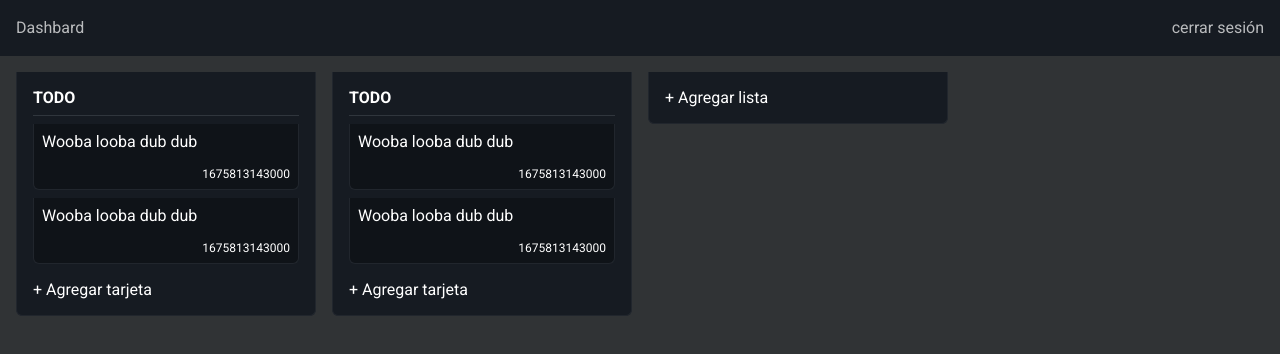
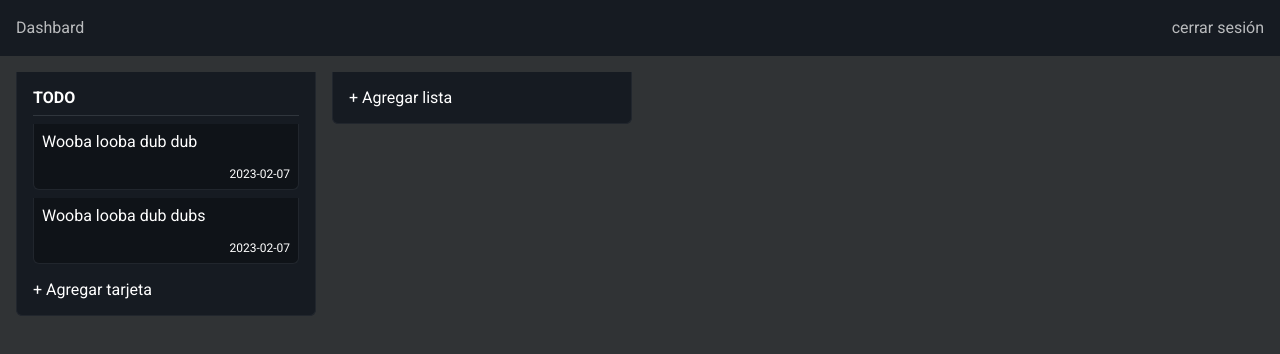
Before and after one commit to eandres8/seeri-trello, a Next.js app: page / in a window 1280 px wide. Shown: the top 354 px of the page. Built offline with nearby package versions, Linux system fonts and the light colour scheme.

Commit message:
fix: fix some styles errors

```diff
--- a/src/components/custom/CardItem/CardItem.module.scss
+++ b/src/components/custom/CardItem/CardItem.module.scss
@@ -1,4 +1,4 @@
-.card-item {
+.card-item--content {
   background-color: rgba(0, 0, 0, 0.3);
   padding: 4px;
 }
@@ -8,7 +8,7 @@
   margin-bottom: 8px;
 }
 
-.created-at {
+.date-section {
   display: flex;
   font-size: 12px;
   justify-content: flex-end;
--- a/src/components/custom/CardItem/CardItem.tsx
+++ b/src/components/custom/CardItem/CardItem.tsx
@@ -7,13 +7,18 @@ interface Props {
 }
 
 export const CardItem: React.FC<Props> = ({ description, createdAt }) => {
+  const dateText = (createdDate: number) => {
+    const auxDate = new Date(createdDate);
+    return auxDate.toISOString().split('T')[0];
+  };
+
   return (
-    <Card className={styles['card-item']}>
+    <Card className={styles['card-item--content']}>
       <div className={styles['card-description']}>
         {description}
       </div>
-      <div className={styles['created-at']}>
-        {createdAt}
+      <div className={styles['date-section']}>
+        {dateText(createdAt)}
       </div>
     </Card>
   );
--- a/src/components/custom/ListItems/ListItems.module.scss
+++ b/src/components/custom/ListItems/ListItems.module.scss
@@ -3,6 +3,7 @@
 .list-items {
   width: 300px;
   padding: 16px 8px;
+  height: fit-content;
 }
 
 .header {
--- a/src/components/custom/ListItems/ListItems.tsx
+++ b/src/components/custom/ListItems/ListItems.tsx
@@ -14,13 +14,13 @@ export const ListItems: React.FC<Props> = ({ title }) => {
       </header>
       <section className={styles.content}>
         <CardItem description='Wooba looba dub dub' createdAt={Date.now()} />
-        <CardItem description='Wooba looba dub dub' createdAt={Date.now()} />
+        <CardItem description='Wooba looba dub dubs' createdAt={Date.now()} />
       </section>
       <footer>
         <NewItem
           placeholder="Escriba su tarjeta"
           text="+ Agregar tarjeta"
-          buttonConfirmHandle={() => {}}
+          handleConfirm={() => {}}
         />
       </footer>
     </Card>
--- a/src/components/custom/NewItem/NewItem.tsx
+++ b/src/components/custom/NewItem/NewItem.tsx
@@ -6,12 +6,10 @@ import { TextField, Button } from '@/components/shared';
 interface Props {
   placeholder: string;
   text: string;
-  buttonConfirmHandle: () => void;
+  handleConfirm: (value: string) => void;
 }
 
-export const NewItem: React.FC<Props> = ({ text, placeholder }) => {
-  // TODO: transparent on empty
-
+export const NewItem: React.FC<Props> = ({ text, placeholder, handleConfirm }) => {
   const [showInput, setShowInput] = useState(false);
   const [textList, setTextList] = useState('');
 
@@ -25,6 +23,8 @@ export const NewItem: React.FC<Props> = ({ text, placeholder }) => {
     setTextList(value);
   }
 
+  const submitText = () => handleConfirm(textList);
+
   return (
     <div className={styles['new-item']}>
       {
@@ -35,7 +35,7 @@ export const NewItem: React.FC<Props> = ({ text, placeholder }) => {
               <TextField className='w-100' value={textList} onChange={handleChange} placeholder={placeholder} />
             </div>
             <div className={styles.actions}>
-              <Button text='Crear' />
+              <Button text='Crear' onClick={submitText} />
               <Button color='secondary-outlet' text='Cancelar' onClick={handleCancel} />
             </div>
           </div>
--- a/src/components/custom/NewItemList/NewItemList.tsx
+++ b/src/components/custom/NewItemList/NewItemList.tsx
@@ -1,16 +1,17 @@
 import styles from './NewItemList.module.scss';
 import { Card } from '@/components/shared';
 import { NewItem } from "../NewItem/NewItem";
+import { useItemContext } from '@/application/context/ItemsContext';
 
-interface Props {}
+export const NewItemList: React.FC = () => {
+  const { authState } = useItemContext();
 
-export const NewItemList: React.FC<Props> = () => {
   return (
     <Card className={styles['new-item-list']}>
       <NewItem
         placeholder="Nombre de la lista"
         text="+ Agregar lista"
-        buttonConfirmHandle={() => {}}
+        handleConfirm={() => {}}
       />
     </Card>
   );
--- a/src/pages/index.tsx
+++ b/src/pages/index.tsx
@@ -14,10 +14,11 @@ export default function Home() {
       </Head>
       <main className={styles.main}>
         <Header />
-        <section className={styles.content}>
-          <ListItems title='TODO' />
-          <ListItems title='TODO' />
-          <NewItemList />
+        <section className={styles.container}>
+          <div className={styles.content}>
+            <ListItems title='TODO' />
+            <NewItemList />
+          </div>
         </section>
       </main>
     </>
--- a/src/styles/Home.module.scss
+++ b/src/styles/Home.module.scss
@@ -6,8 +6,16 @@
   min-height: 100vh;
 }
 
+.container {
+  padding: 16px;
+  display: flex;
+  width: 100vw;
+  overflow-x: auto;
+  overflow-y: scroll;
+  height: calc(100vh - 60px);
+}
+
 .content {
-  padding: 16px;
   display: flex;
   column-gap: 16px;
 }
```
